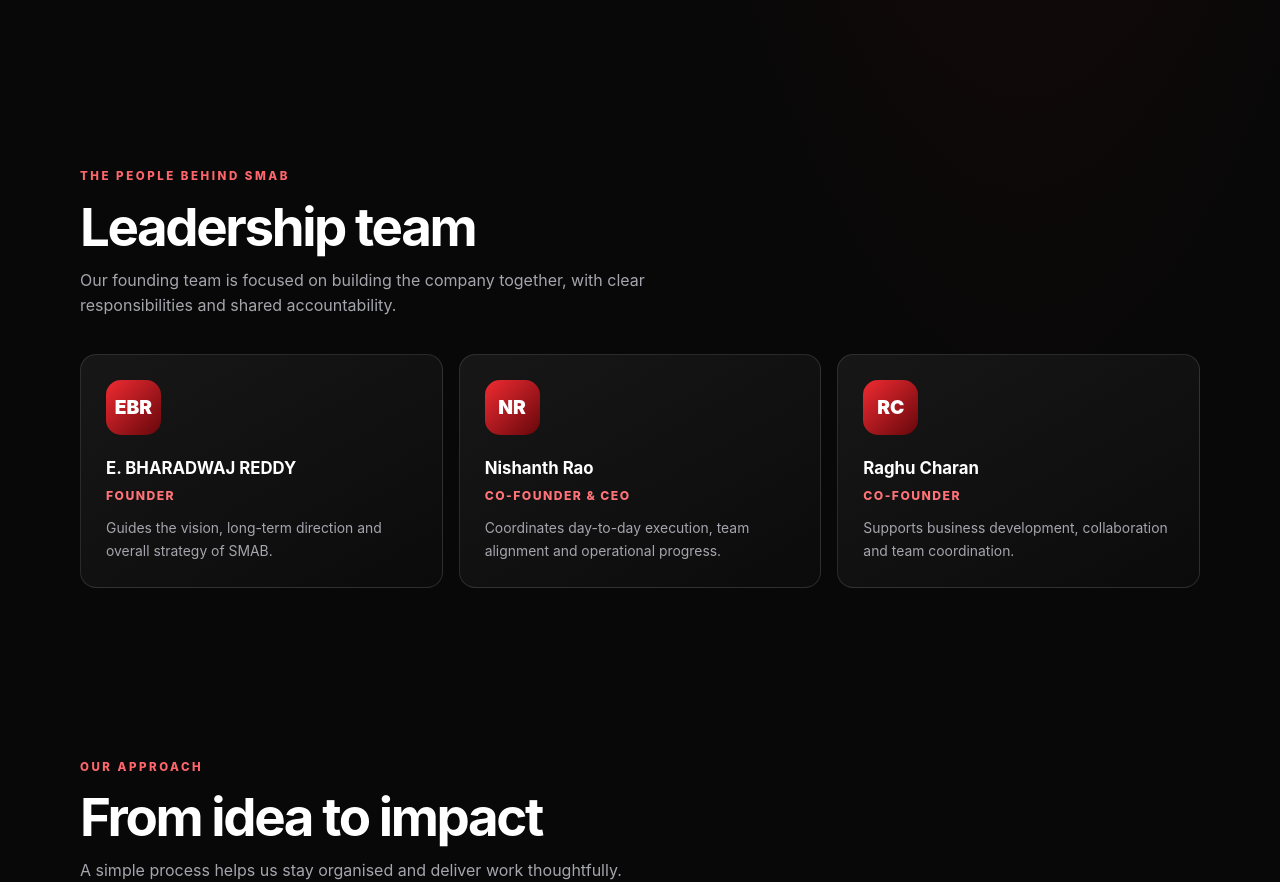
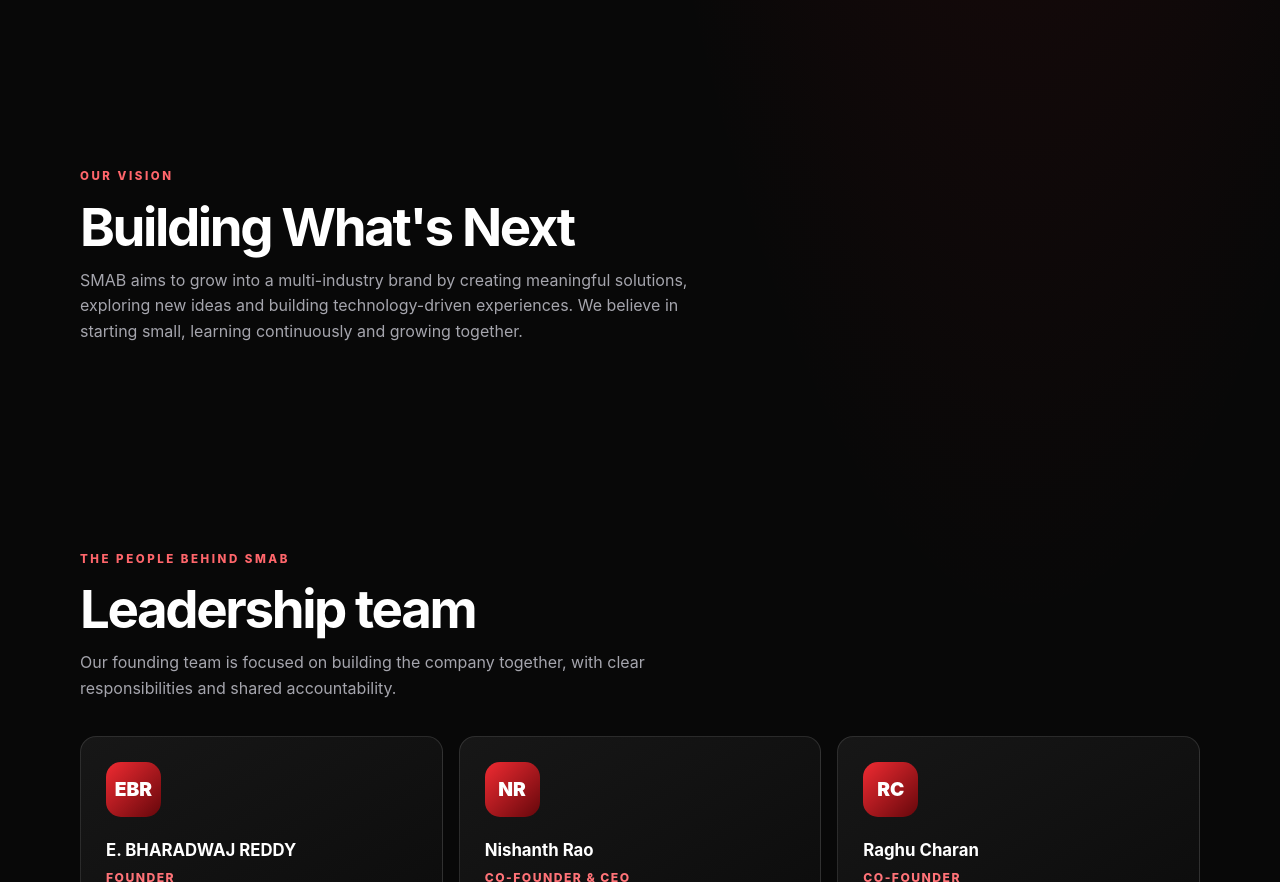
Before and after one commit to bharadwajeppa-oss/smab-website, a plain HTML site: page index.html in a window 1280 px wide. Shown: the part 1647-2529 px from the top of the page. Drawn offline with Linux system fonts and the light colour scheme.

Commit message:
Update index.html

```diff
--- a/index.html
+++ b/index.html
@@ -93,6 +93,16 @@ footer{border-top:1px solid var(--line);padding:27px 0;color:var(--muted);font-s
 <article class="card"><div class="symbol">◎</div><h3>Digital Ideas</h3><p>Research, brainstorming and early-stage digital concepts.</p></article>
 <article class="card"><div class="symbol">▣</div><h3>Technical Support</h3><p>Basic website guidance and digital project assistance.</p></article>
 </div></div></section>
+
+<section id="vision">
+  <div class="wrap">
+    <div class="section-head">
+      <div class="eyebrow">Our vision</div>
+      <h2>Building What's Next</h2>
+      <p class="sub">SMAB aims to grow into a multi-industry brand by creating meaningful solutions, exploring new ideas and building technology-driven experiences. We believe in starting small, learning continuously and growing together.</p>
+    </div>
+  </div>
+</section>
 <section id="team"><div class="wrap"><div class="section-head"><div class="eyebrow">The people behind SMAB</div><h2>Leadership team</h2><p class="sub">Our founding team is focused on building the company together, with clear responsibilities and shared accountability.</p></div>
 <div class="team">
 <article class="person"><div class="avatar">EBR</div><h3>E. BHARADWAJ REDDY</h3><div class="role">Founder</div><p>Guides the vision, long-term direction and overall strategy of SMAB.</p></article>
```
